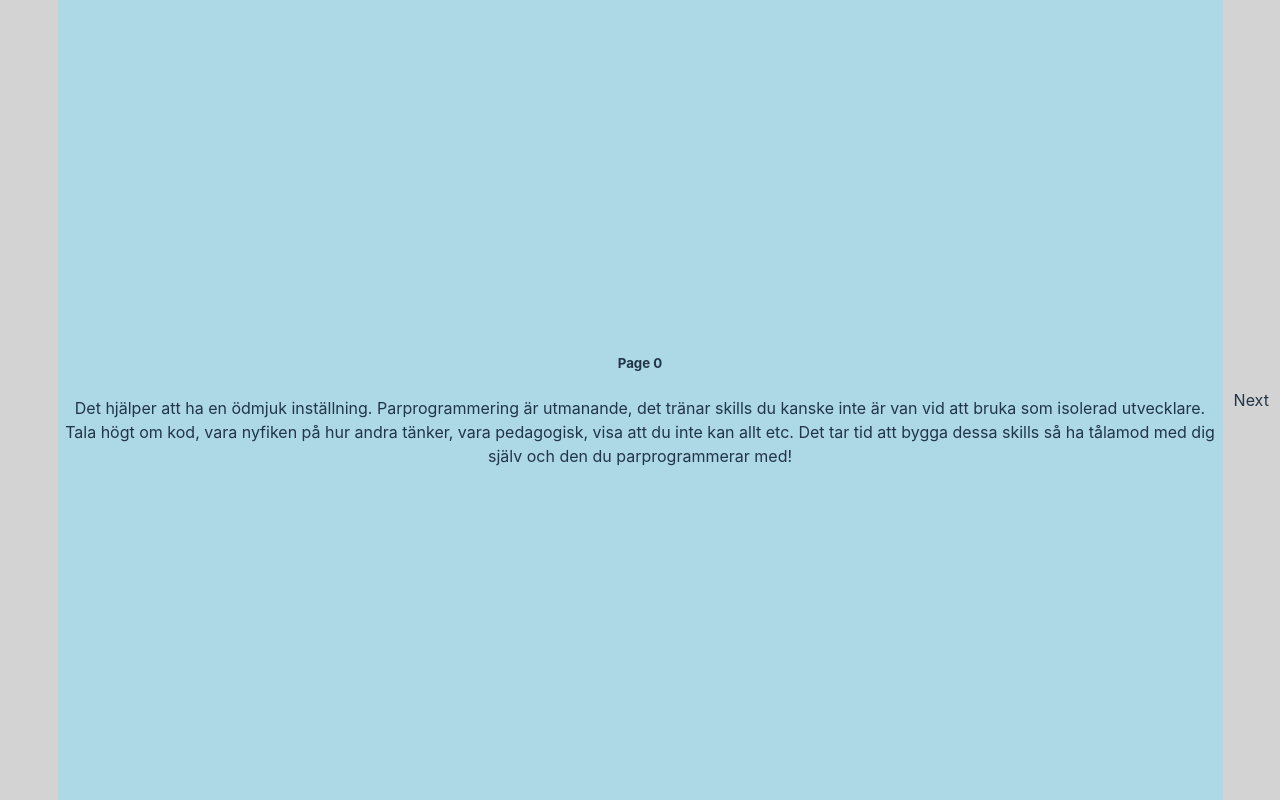
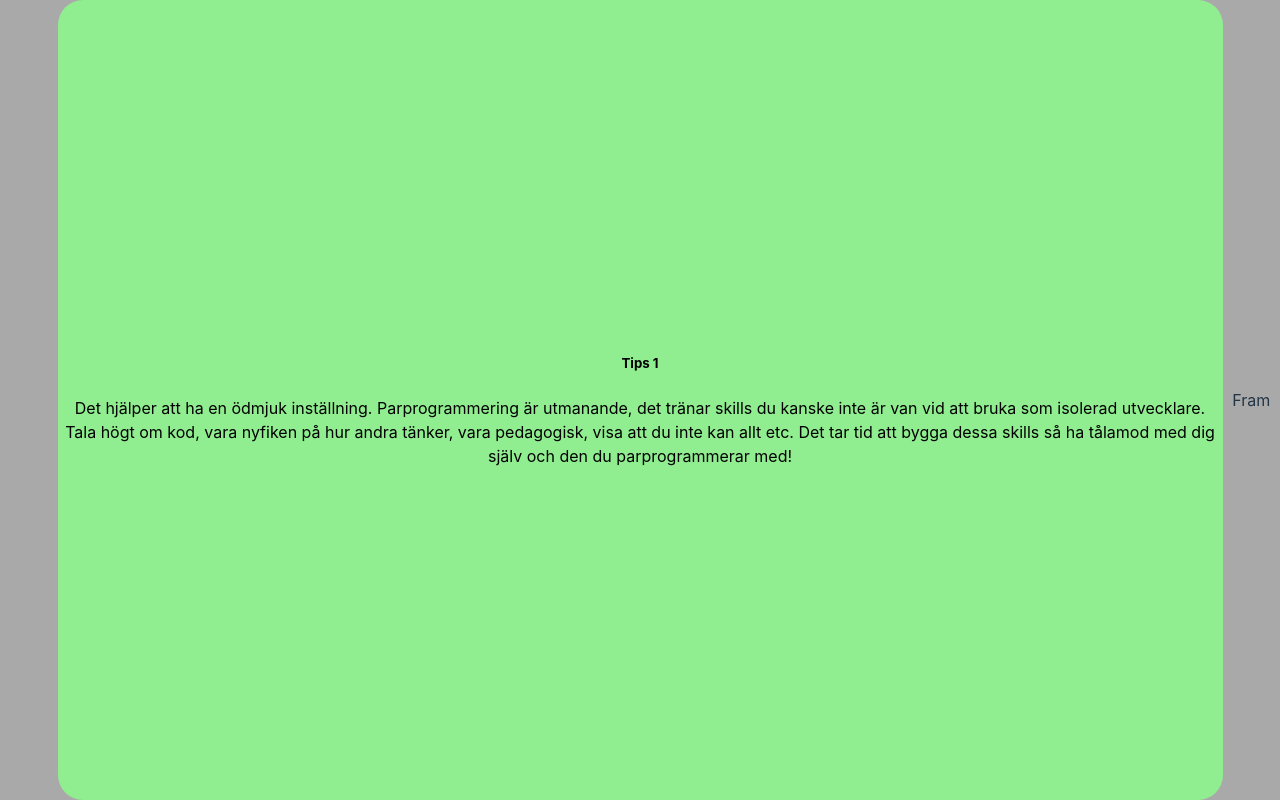
Before and after one commit to objarni/pair-programming-survival-kit, a React (Vite) app: page / in a window 1280 px wide. Built offline with nearby package versions, Linux system fonts and the light colour scheme.

Commit message:
add some styleä

```diff
--- a/src/App.css
+++ b/src/App.css
@@ -1,18 +1,17 @@
 #root {
   margin: 0 auto;
   text-align: center;
+  background-color: darkgray;
 }
 
 .container {
     width: 100vw;
     height: 100vh;
     display: flex;
-    background-color: maroon;
 }
 
 .sidebar {
-    width: 10vw;
-    background-color: lightgray;
+    width: 10vw !important;
     display: flex;
     justify-content: center;
     align-items: center;
@@ -22,8 +21,10 @@
 }
 
 .content {
+    border-radius: 25px;
     flex-grow: 1;
-    background-color: lightblue;
+    background-color: lightgreen;
+    color: black;
     display: flex;
     justify-content: center;
     align-items: center;
--- a/src/App.tsx
+++ b/src/App.tsx
@@ -20,7 +20,7 @@ export default function App() {
 
           {page > 0 && (
             <div className="sidebar" onClick={() => setPage(page-1)}>
-              Back
+              Bak
             </div>
           )}
           { page === 0 && (
@@ -31,13 +31,13 @@ export default function App() {
 
           <div className="content">
             <div>
-              <h5>Page {page}</h5>
+              <h5>Tips {page+1}</h5>
               <div>{texts[page]}</div>
             </div>
           </div>
 
           <div className="sidebar" onClick={() => setPage(page+1)}>
-            Next
+            Fram
           </div>
       </div>
     </>
```
